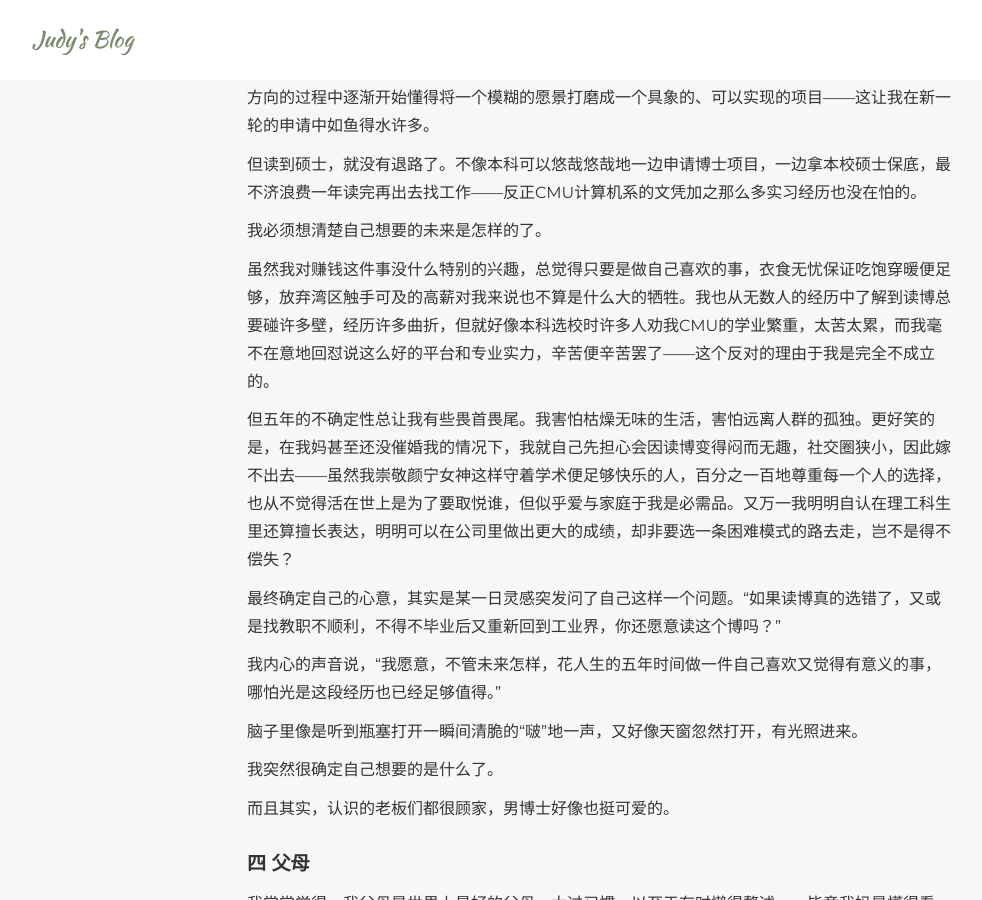
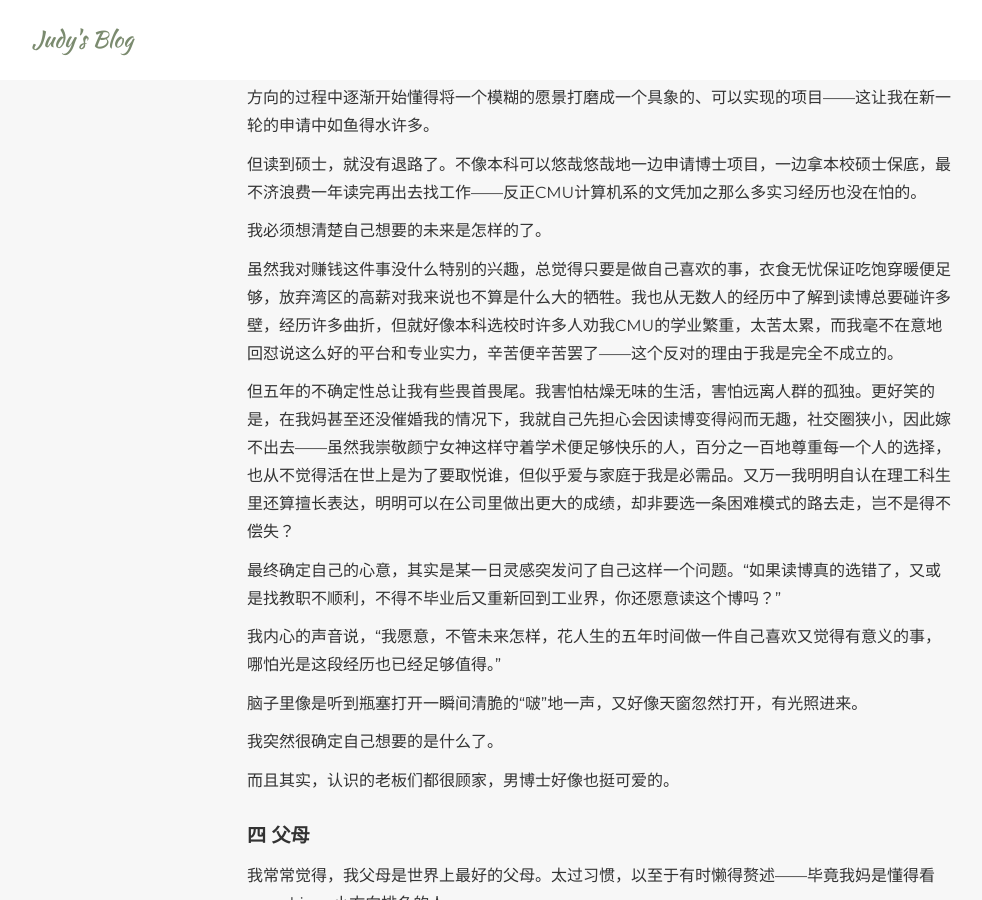
Before and after one commit to judykong97/judykong97.github.io, a Jekyll site: the page built from _posts/blog/2020-03-14-lu.markdown, in a window 1280 px wide and 900 px high, scrolled down 3516 px. Shown: the whole window, without its empty margins (38-1020 px from the left). Built offline with Jekyll 4.4.1, drawn with Linux system fonts in a browser that asks for light colours; some web fonts are replaced.

Commit message:
Updated post

```diff
--- a/_posts/blog/2020-03-14-lu.markdown
+++ b/_posts/blog/2020-03-14-lu.markdown
@@ -94,7 +94,7 @@ written: Mar 14, 2020
 
 我必须想清楚自己想要的未来是怎样的了。
 
-虽然我对赚钱这件事没什么特别的兴趣，总觉得只要是做自己喜欢的事，衣食无忧保证吃饱穿暖便足够，放弃湾区触手可及的高薪对我来说也不算是什么大的牺牲。我也从无数人的经历中了解到读博总要碰许多壁，经历许多曲折，但就好像本科选校时许多人劝我CMU的学业繁重，太苦太累，而我毫不在意地回怼说这么好的平台和专业实力，辛苦便辛苦罢了——这个反对的理由于我是完全不成立的。
+虽然我对赚钱这件事没什么特别的兴趣，总觉得只要是做自己喜欢的事，衣食无忧保证吃饱穿暖便足够，放弃湾区的高薪对我来说也不算是什么大的牺牲。我也从无数人的经历中了解到读博总要碰许多壁，经历许多曲折，但就好像本科选校时许多人劝我CMU的学业繁重，太苦太累，而我毫不在意地回怼说这么好的平台和专业实力，辛苦便辛苦罢了——这个反对的理由于我是完全不成立的。
 
 但五年的不确定性总让我有些畏首畏尾。我害怕枯燥无味的生活，害怕远离人群的孤独。更好笑的是，在我妈甚至还没催婚我的情况下，我就自己先担心会因读博变得闷而无趣，社交圈狭小，因此嫁不出去——虽然我崇敬颜宁女神这样守着学术便足够快乐的人，百分之一百地尊重每一个人的选择，也从不觉得活在世上是为了要取悦谁，但似乎爱与家庭于我是必需品。又万一我明明自认在理工科生里还算擅长表达，明明可以在公司里做出更大的成绩，却非要选一条困难模式的路去走，岂不是得不偿失？
 
```
